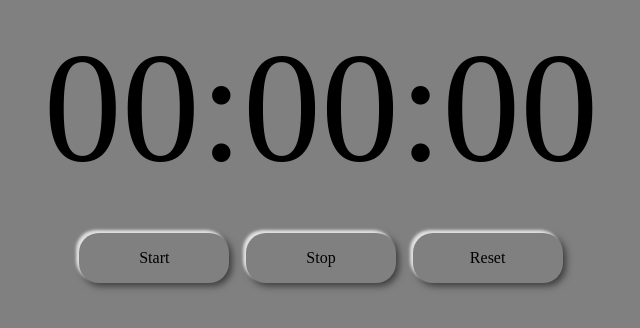
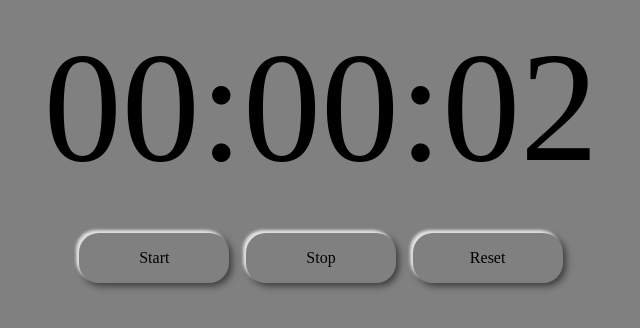
Before and after one commit to Samiratalanchi/stopwatch, a plain HTML site: page index.html in a window 1280 px wide. Both pictures are taken after a click on the element "Start". Shown: the whole page, without its empty margins (319-959 px from the left). Drawn offline with Linux system fonts and the light colour scheme.

Commit message:
add start function

```diff
--- a/index.html
+++ b/index.html
@@ -1,5 +1,6 @@
 <head>
     <link rel="stylesheet" href="./main.css">
+    <script src="./myjs.js"></script>
 </head>
 <body>
     <div id="timer">00:00:00</div>
--- /dev/null
+++ b/myjs.js
@@ -0,0 +1,25 @@
+var sec = 0;
+var min = 0;
+var hour = 0;
+function start() {
+    setInterval(startWatch,1000);
+}
+function startWatch() {
+    sec++;
+    if(sec<10) {
+        sec = "0" + parseInt(sec);
+    } else if(sec==60) {
+        min++;
+        sec=0;
+    }
+    if(min<10) {
+        min = "0" + parseInt(min);
+    } else if(min==60) {
+        hour++;
+        min=0;
+    }
+    if(hour<10){
+       hour = "0" + parseInt(hour);
+    }
+    document.getElementById("timer").innerHTML = hour + ":" + min + ":" + sec;
+}
```
